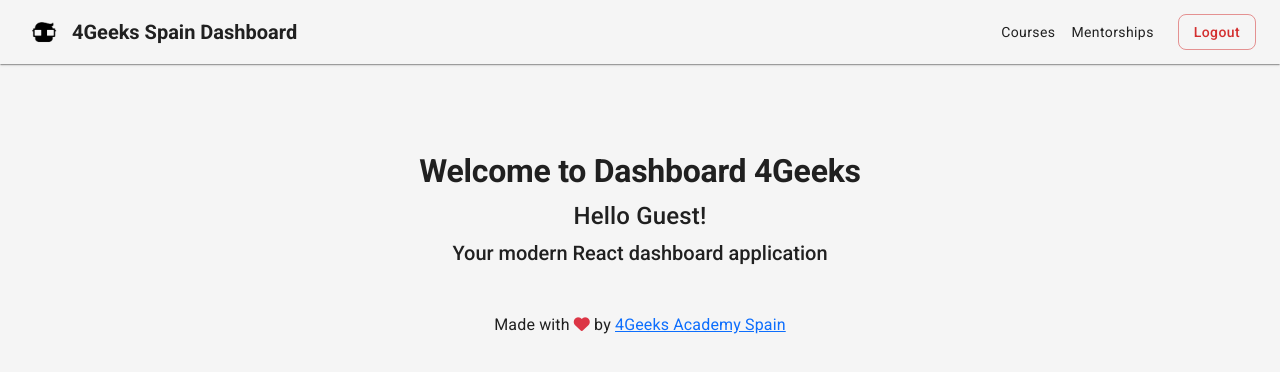
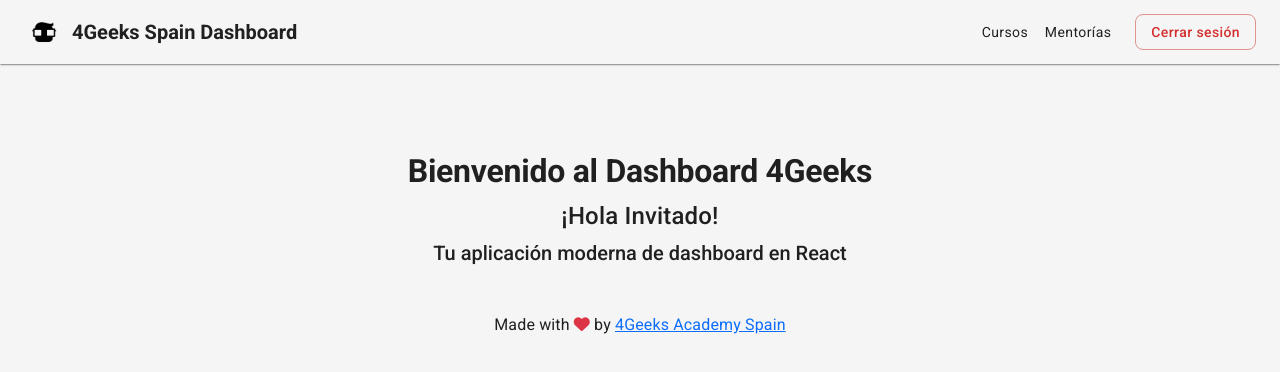
Before and after one commit to geekPal4Geeks/dashboard-4gaes, a React (Vite) app: page /home in a window 1280 px wide. Shown: the top 372 px of the page. Built offline with nearby package versions, Linux system fonts and the light colour scheme.

Commit message:
i18n: translate UI text to Spanish

```diff
--- a/src/components/GuideCard.jsx
+++ b/src/components/GuideCard.jsx
@@ -37,7 +37,7 @@
       </CardContent>
       <CardActions>
         <Button variant="contained" color="primary" fullWidth onClick={() => navigate('/documentation')}>
-          Go to Documentation
+          Ver documentación
         </Button>
       </CardActions>
     </Card>
--- a/src/components/Navbar.jsx
+++ b/src/components/Navbar.jsx
@@ -58,7 +58,7 @@
             to="/courses"
             sx={buttonStyles('/courses')}
           >
-            Courses
+            Cursos
           </Button>
           <Button
             color="inherit"
@@ -66,7 +66,7 @@
             to="/mentorships"
             sx={buttonStyles('/mentorships')}
           >
-            Mentorships
+            Mentorías
           </Button>
           {canSeeManagement && (
             <Button
@@ -75,7 +75,7 @@
               to="/courses-management"
               sx={buttonStyles('/courses-management')}
             >
-              Courses Management
+              Gestión de cursos
             </Button>
           )}
           <Button
@@ -84,7 +84,7 @@
             onClick={handleLogout}
             sx={{ ml: 2 }}
           >
-            Logout
+            Cerrar sesión
           </Button>
         </Box>
       </Toolbar>
--- a/src/pages/Courses.jsx
+++ b/src/pages/Courses.jsx
@@ -43,11 +43,11 @@
     <Container maxWidth="lg">
       <Box sx={{ mt: 6, mb: 4 }}>
         <Typography variant="h3" fontWeight={700} gutterBottom>
-          Welcome, {store.userName || 'User'}
+          Hola, {store.userName || 'User'}
         </Typography>
         <Divider sx={{ mb: 3 }} />
         <Typography variant="h5" fontWeight={500} sx={{ mb: 2 }}>
-          Your active programs
+          Tus programas activos
         </Typography>
 
         {loading ? (
--- a/src/pages/CoursesManagement.jsx
+++ b/src/pages/CoursesManagement.jsx
@@ -5,9 +5,9 @@
     <Container maxWidth="lg">
       <Box sx={{ mt: 8, display: 'flex', flexDirection: 'column', alignItems: 'center' }}>
         <Typography variant="h3" component="h1" gutterBottom>
-          Courses Management
+          Gestión de Cursos
         </Typography>
-        <Typography variant="body1">Bienvenido al módulo de Courses Management.</Typography>
+        <Typography variant="body1">Bienvenido al módulo de Gestión de Cursos.</Typography>
       </Box>
     </Container>
   );
--- a/src/pages/Home.jsx
+++ b/src/pages/Home.jsx
@@ -13,13 +13,13 @@
                 }}
             >
                 <Typography variant="h2" component="h1" gutterBottom>
-                    Welcome to Dashboard 4Geeks
+                    Bienvenido al Dashboard 4Geeks
                 </Typography>
                 <Typography variant="h4" component="h2" gutterBottom>
-                    Hello {useGlobalReducer().store.userName || 'Guest'}!
+                    ¡Hola {useGlobalReducer().store.userName || 'Invitado'}!
                 </Typography>
                 <Typography variant="h5" component="h2" gutterBottom>
-                    Your modern React dashboard application
+                    Tu aplicación moderna de dashboard en React
                 </Typography>
             </Box>
         </Container>
--- a/src/pages/Login.jsx
+++ b/src/pages/Login.jsx
@@ -97,7 +97,7 @@
                     >
                         {error && <Alert severity="error" sx={{ mb: 2 }}>{error}</Alert>}
                         <TextField
-                            label="Email"
+                            label="Correo electrónico"
                             variant="outlined"
                             margin="normal"
                             fullWidth
@@ -108,7 +108,7 @@
                             required
                         />
                         <TextField
-                            label="Password"
+                            label="Contraseña"
                             type="password"
                             variant="outlined"
                             margin="normal"
@@ -127,9 +127,9 @@
                                 type="submit"
                                 disabled={loading || githubLoading}
                             >
-                                {loading ? 'Signing in...' : 'Sign in'}
+                                {loading ? 'Iniciando sesión...' : 'Iniciar sesión'}
                             </Button>
-                            <Typography sx={{ mx: 1, color: 'text.secondary' }}>or</Typography>
+                            <Typography sx={{ mx: 1, color: 'text.secondary' }}>o</Typography>
                             <Button
                                 variant="outlined"
                                 startIcon={githubLoading ? <CircularProgress size={18} /> : <GitHubIcon />}
@@ -138,7 +138,7 @@
                                 onClick={handleGithubLogin}
                                 disabled={githubLoading || loading}
                             >
-                                {githubLoading ? 'Redirecting...' : 'With Github'}
+                                {githubLoading ? 'Redirigiendo...' : 'Con Github'}
                             </Button>
                         </Stack>
                         <Link
@@ -148,7 +148,7 @@
                             target="_blank"
                             rel="noopener"
                         >
-                            Forgot password?
+                            ¿Olvidaste tu contraseña?
                         </Link>
                     </Box>
                 </Paper>
@@ -165,7 +165,7 @@
                     letterSpacing: 0.2,
                 }}
             >
-                Made with <Box component="span" sx={{ color: '#e25555', fontWeight: 700 }}>♥</Box> by{' '}
+                Made with <Box component="span" sx={{ color: '#e25555', fontWeight: 700 }}>♥</Box> por{' '}
                 <Link
                     href="https://4geeksacademy.com/es/inicio"
                     target="_blank"
--- a/src/pages/NotFound.jsx
+++ b/src/pages/NotFound.jsx
@@ -20,11 +20,11 @@
                 404
             </Typography>
             <Typography variant="h4" component="h2" gutterBottom>
-                Page Not Found
+                Página no encontrada
             </Typography>
             <Typography variant="body1" color="text.secondary" paragraph>
-                The page you are looking for might have been removed, had its name changed,
-                or is temporarily unavailable.
+                La página que estás buscando podría haber sido eliminada, haber cambiado su nombre
+                o estar temporalmente no disponible.
             </Typography>
             <Button
                 variant="contained"
@@ -32,7 +32,7 @@
                 onClick={() => navigate('/')}
                 sx={{ mt: 2 }}
             >
-                Go to Home
+                Ir al inicio
             </Button>
         </Box>
     )
```
